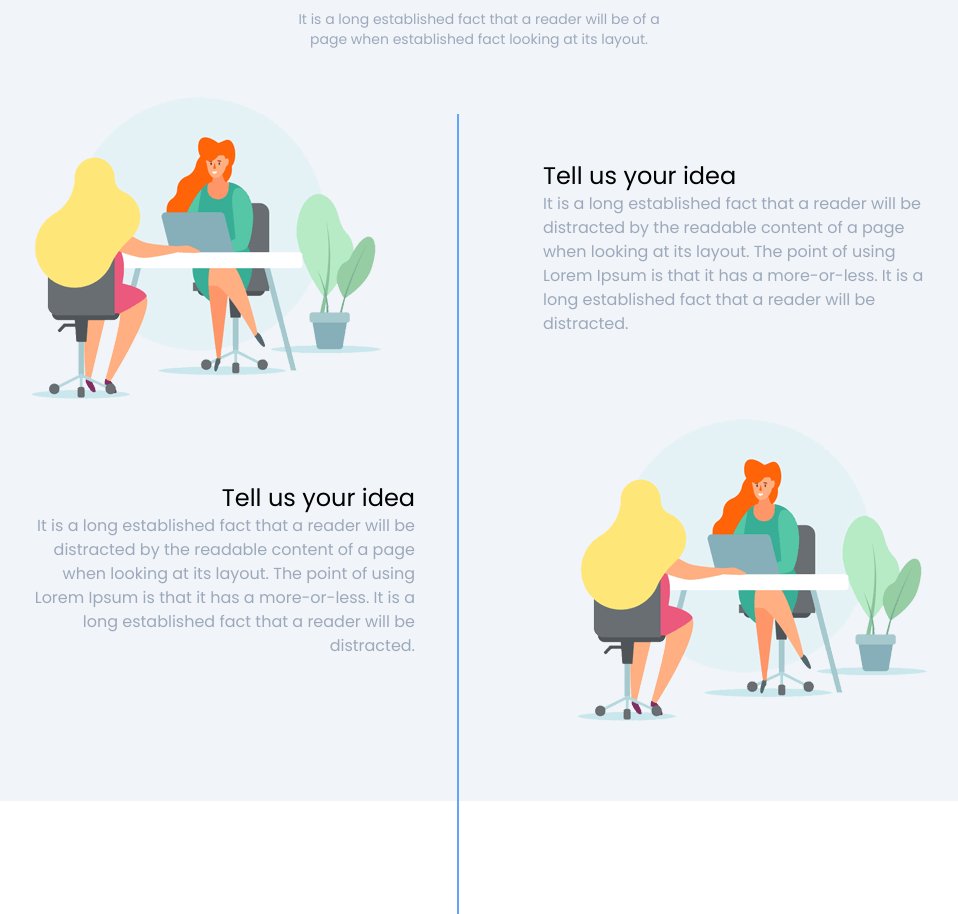
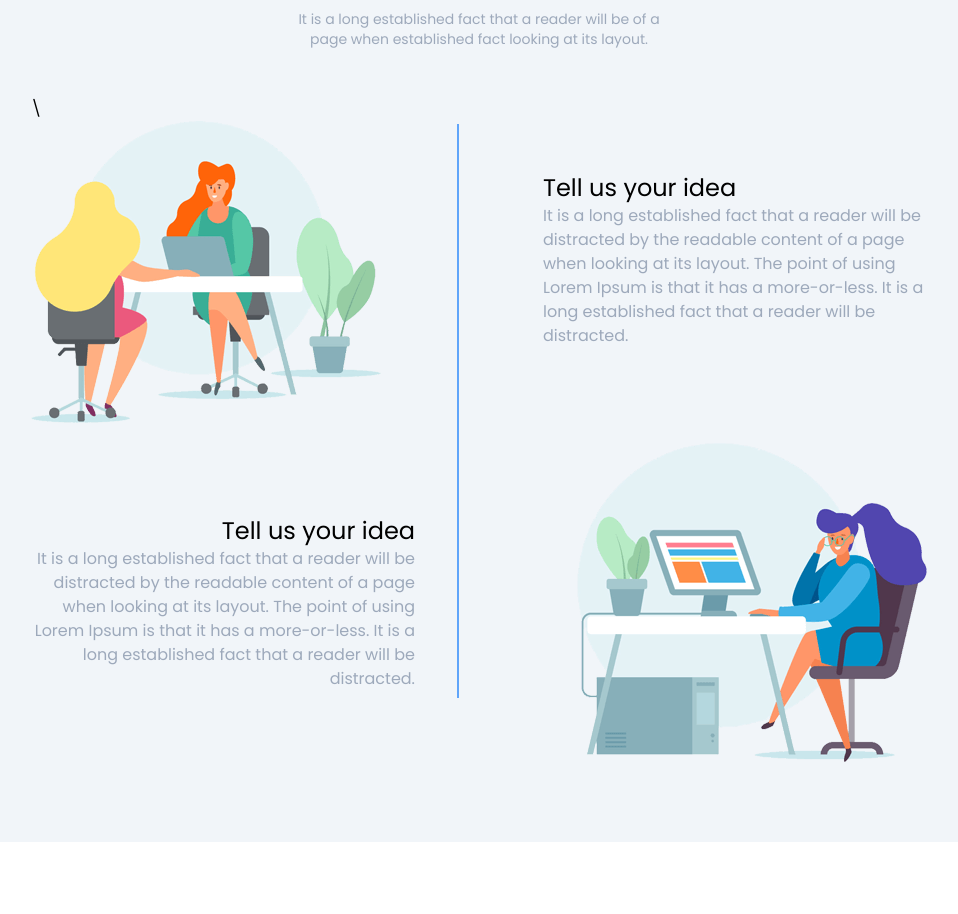
Before and after one commit to Maxamed459/Landing-GroupE, a website: page index.html in a window 1280 px wide. Shown: the part 1679-2593 px from the top of the page, without its empty margins (161-1119 px from the left). Drawn offline with Linux system fonts and the light colour scheme.

Commit message:
modification

```diff
--- a/index.html
+++ b/index.html
@@ -93,11 +93,11 @@
                 <p class="text-sm text-[#9DA9BB] max-w-sm mx-auto">It is a long established fact that a reader will be of a page when established fact looking at its layout.</p>
             </div>
 
-            <div class="h-screen p-[1px] mx-5 hidden md:block w-[1px] bg-blue-400 absolute top-[25%] right-[50%]" id="devider"></div>
+            <div class="h-[60%] p-[1px] mx-5 hidden md:block w-[1px] bg-blue-400 absolute top-[25%] right-[50%]" id="devider"></div>
 
             <div class="flex flex-col md:flex-row space-y-10 md:space-y-0 text-left items-center justify-between max-w-4xl mt-12 mx-auto">
                 <div class="">
-                    <img src="/images/work-1.png" alt="work1">
+\                    <img src="/images/work-1.png" alt="work1">
                 </div>
                 <div class="max-w-sm">
                     <h5 class="text-2xl">Tell us your idea</h5>
@@ -115,7 +115,7 @@
                     </p>
                 </div>
                 <div class="">
-                    <img src="/images/work-1.png" alt="work1">
+                    <img src="/images/work-2.png" alt="work1">
                 </div>
             </div>
         </div>
```
Also changed, not shown: css/styles.css.
